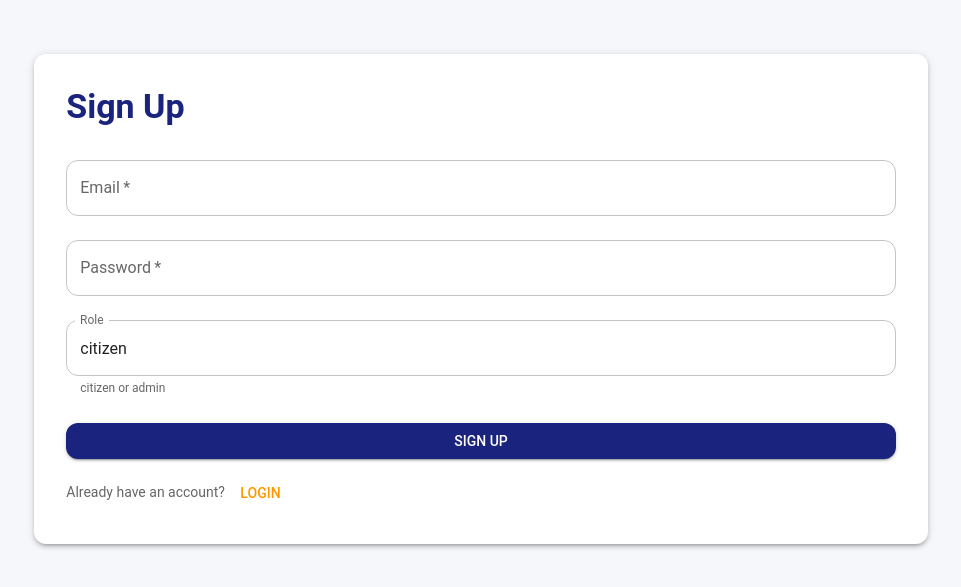
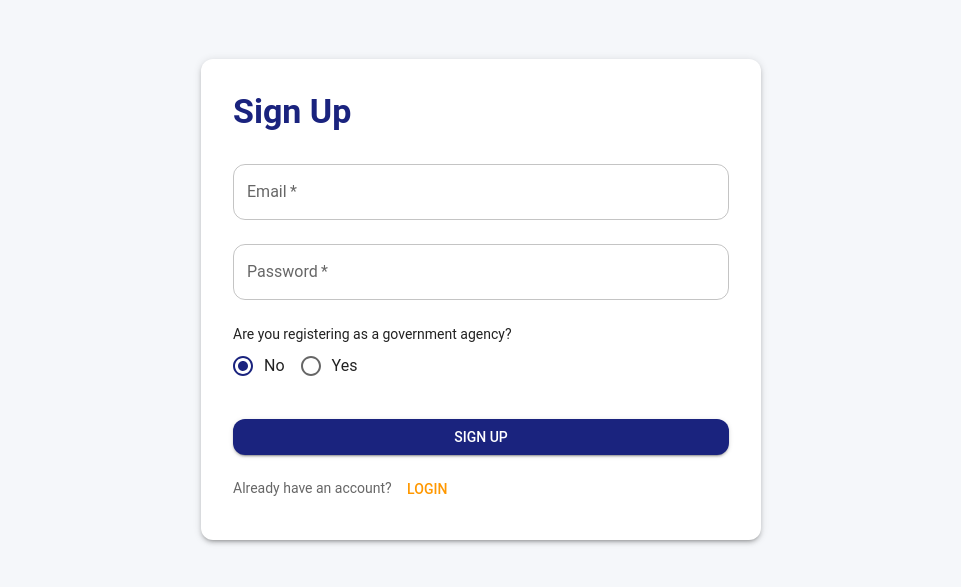
Before and after one commit to ujpm/itrs, a React (Vite) app: page /signup in a window 1280 px wide. Shown: the part 101-688 px from the top of the page, without its empty margins (159-1120 px from the left). Built offline with nearby package versions, Linux system fonts and the light colour scheme.

Commit message:
upload file support and register as admin feature

```diff
--- a/src/components/ComplaintForm.tsx
+++ b/src/components/ComplaintForm.tsx
@@ -10,6 +10,7 @@ interface ComplaintFormProps {
 }
 
 export default function ComplaintForm({ onContinue }: ComplaintFormProps) {
+  const [file, setFile] = useState<File | null>(null);
   const [category, setCategory] = useState('');
   const [subcategory, setSubcategory] = useState('');
   const [issue, setIssue] = useState('');
@@ -37,11 +38,12 @@ export default function ComplaintForm({ onContinue }: ComplaintFormProps) {
       detail,
       privacy,
       agency,
+      file, // optional file
     };
     if (onContinue) {
       onContinue(formData);
     } else {
-      alert(`Submitted: ${finalCategory} > ${finalSubcategory} > ${finalIssue} > ${detail}, Privacy: ${privacy ? 'Public' : 'Private'}`);
+      alert(`Submitted: ${finalCategory} > ${finalSubcategory} > ${finalIssue} > ${detail}, Privacy: ${privacy ? 'Public' : 'Private'}` + (file ? `, File: ${file.name}` : ''));
     }
   };
 
@@ -208,6 +210,15 @@ export default function ComplaintForm({ onContinue }: ComplaintFormProps) {
             margin="normal"
             required
           />
+          <Typography variant="body2" sx={{ mt: 2, mb: 1 }} color="text.secondary">
+            If you would like to upload a supporting file (e.g., photo, document), you can do so below. <b>This is optional.</b>
+          </Typography>
+          <input
+            type="file"
+            accept=".jpg,.jpeg,.png,.pdf,.doc,.docx,.xls,.xlsx,.txt,.csv,.zip,.rar,.mp4,.mp3,.avi,.mov,.ppt,.pptx"
+            onChange={e => setFile(e.target.files ? e.target.files[0] : null)}
+            style={{ display: 'block', marginBottom: 16 }}
+          />
           <FormControlLabel
             control={<Switch checked={privacy} onChange={e => setPrivacy(e.target.checked)} />}
             label="Make complaint public (visible on map)"
--- a/src/pages/Signup.tsx
+++ b/src/pages/Signup.tsx
@@ -1,11 +1,14 @@
 import { useState } from 'react';
-import { Box, Button, TextField, Typography, Paper, Alert } from '@mui/material';
+import { Box, Button, TextField, Typography, Paper, Alert, FormControlLabel, Radio, RadioGroup, MenuItem, Select, InputLabel, FormControl } from '@mui/material';
 import { useNavigate } from 'react-router-dom';
+import { governmentAgencies } from '../data/agencyMapping';
 
 export default function Signup() {
   const [email, setEmail] = useState('');
   const [password, setPassword] = useState('');
-  const [role, setRole] = useState('citizen');
+  const [isAgency, setIsAgency] = useState<'yes' | 'no'>('no');
+  const [selectedAgency, setSelectedAgency] = useState('');
+  const [otherAgency, setOtherAgency] = useState('');
   const [error, setError] = useState('');
   const navigate = useNavigate();
 
@@ -25,8 +28,44 @@ export default function Signup() {
         <form onSubmit={handleSubmit}>
           <TextField label="Email" type="email" value={email} onChange={e => setEmail(e.target.value)} fullWidth required margin="normal" />
           <TextField label="Password" type="password" value={password} onChange={e => setPassword(e.target.value)} fullWidth required margin="normal" />
-          {/* Role selection for MVP purposes */}
-          <TextField label="Role" value={role} onChange={e => setRole(e.target.value)} fullWidth margin="normal" helperText="citizen or admin" />
+          <Typography variant="body2" sx={{ mt: 2 }}>Are you registering as a government agency?</Typography>
+          <RadioGroup
+            row
+            value={isAgency}
+            onChange={e => setIsAgency(e.target.value as 'yes' | 'no')}
+            sx={{ mb: 2 }}
+          >
+            <FormControlLabel value="no" control={<Radio />} label="No" />
+            <FormControlLabel value="yes" control={<Radio />} label="Yes" />
+          </RadioGroup>
+          {isAgency === 'yes' && (
+            <>
+              <FormControl fullWidth margin="normal">
+                <InputLabel>Department / Agency</InputLabel>
+                <Select
+                  value={selectedAgency}
+                  label="Department / Agency"
+                  onChange={e => setSelectedAgency(e.target.value)}
+                  required
+                >
+                  {governmentAgencies.map(agency => (
+                    <MenuItem key={agency} value={agency}>{agency}</MenuItem>
+                  ))}
+                  <MenuItem value="other">Other (please specify)</MenuItem>
+                </Select>
+              </FormControl>
+              {selectedAgency === 'other' && (
+                <TextField
+                  label="Please specify your agency/department"
+                  value={otherAgency}
+                  onChange={e => setOtherAgency(e.target.value)}
+                  fullWidth
+                  margin="normal"
+                  required
+                />
+              )}
+            </>
+          )}
           <Button type="submit" variant="contained" color="primary" fullWidth sx={{ mt: 2 }}>Sign Up</Button>
         </form>
         <Typography variant="body2" mt={2} color="text.secondary">
```
